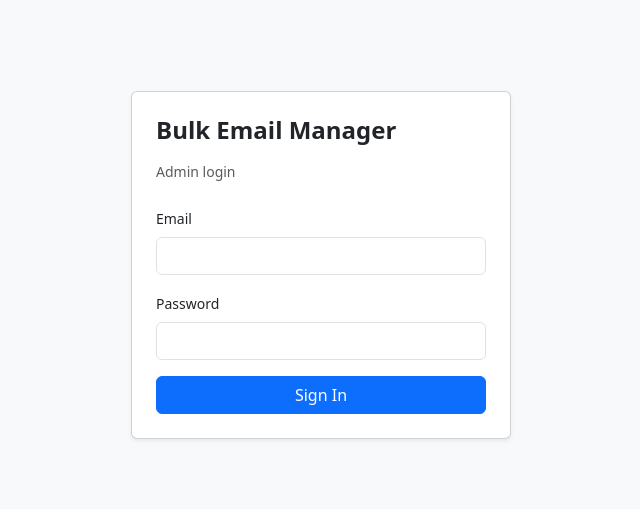
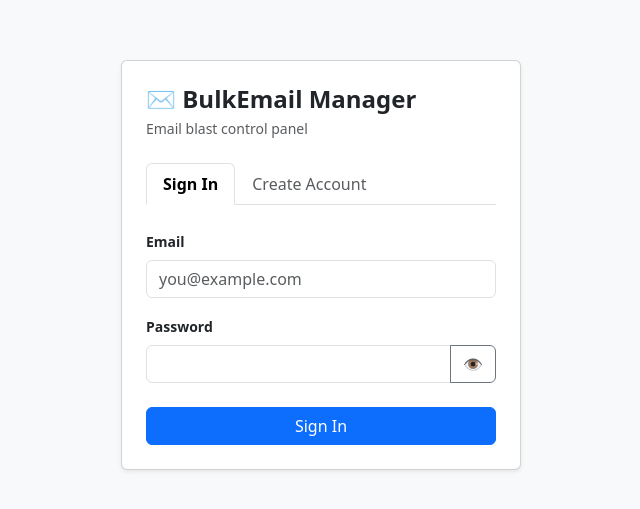
Before and after one commit to moqsoodahmed-pixel/bulk-email-app-client, a React (Vite) app: page /login in a window 1280 px wide. Shown: the part 135-644 px from the top of the page, without its empty margins (319-959 px from the left). Built offline with nearby package versions, Linux system fonts and the light colour scheme.

Commit message:
updated demo

```diff
--- a/src/pages/Login.jsx
+++ b/src/pages/Login.jsx
@@ -1,61 +1,211 @@
 import { useState } from 'react';
 import { useNavigate } from 'react-router-dom';
 import { useAuth } from '../context/AuthContext';
+import api from '../services/api';
 
 export default function Login() {
-  const [email, setEmail] = useState('');
-  const [password, setPassword] = useState('');
-  const [error, setError] = useState('');
-  const [loading, setLoading] = useState(false);
+  const [tab,       setTab]      = useState('login'); // 'login' | 'signup'
+  const [name,      setName]     = useState('');
+  const [email,     setEmail]    = useState('');
+  const [password,  setPassword] = useState('');
+  const [confirm,   setConfirm]  = useState('');
+  const [showPw,    setShowPw]   = useState(false);
+  const [error,     setError]    = useState('');
+  const [loading,   setLoading]  = useState(false);
   const { login } = useAuth();
   const navigate = useNavigate();
 
-  async function handleSubmit(e) {
+  function switchTab(t) {
+    setTab(t);
+    setError('');
+    setName(''); setEmail(''); setPassword(''); setConfirm('');
+  }
+
+  async function handleLogin(e) {
     e.preventDefault();
-    setError('');
-    setLoading(true);
+    setError(''); setLoading(true);
     try {
       await login(email, password);
       navigate('/dashboard');
     } catch (err) {
-      setError(err.response?.data?.error || 'Login failed');
-    } finally {
-      setLoading(false);
+      setError(err.response?.data?.error || 'Login failed. Check your email and password.');
+    } finally { setLoading(false); }
   }
+
+  async function handleSignup(e) {
+    e.preventDefault();
+    setError('');
+    if (!name.trim())             return setError('Please enter your name.');
+    if (password.length < 8)      return setError('Password must be at least 8 characters.');
+    if (password !== confirm)     return setError('Passwords do not match.');
+    setLoading(true);
+    try {
+      // Create user via admin API — works because any existing admin can also
+      // hit /api/auth/users, but here we use seed-admin for the very first user.
+      // For subsequent users the admin creates them from the Users page.
+      // This signup tab calls seed-admin (works only when zero users exist)
+      // or the shared /api/auth/users endpoint with an invite token if you add one.
+      // Current setup: signup only works when NO admin exists yet (first-time setup).
+      const { data } = await api.post('/auth/seed-admin', {
+        name: name.trim(),
+        email: email.trim(),
+        password,
+      });
+      // Auto-login after signup
+      localStorage.setItem('bea_token', data.token);
+      localStorage.setItem('bea_user', JSON.stringify(data.user));
+      window.location.href = '/dashboard';
+    } catch (err) {
+      const msg = err.response?.data?.error || 'Signup failed.';
+      // If seed-admin is disabled (admin exists), explain what to do
+      if (msg.includes('already exists') || msg.includes('disabled')) {
+        setError('An admin already exists. Ask your admin to create your account from the Users page.');
+      } else {
+        setError(msg);
+      }
+    } finally { setLoading(false); }
   }
 
   return (
     <div className="d-flex align-items-center justify-content-center vh-100 bg-light">
-      <div className="card shadow-sm" style={{ width: 380 }}>
+      <div className="card shadow-sm" style={{ width: 400 }}>
         <div className="card-body p-4">
-          <h4 className="mb-3 fw-bold">Bulk Email Manager</h4>
-          <p className="text-muted small mb-4">Admin login</p>
-          {error && <div className="alert alert-danger py-2 small">{error}</div>}
-          <form onSubmit={handleSubmit}>
+          <h4 className="mb-1 fw-bold">✉️ BulkEmail Manager</h4>
+          <p className="text-muted small mb-4">Email blast control panel</p>
+
+          {/* Tabs */}
+          <ul className="nav nav-tabs mb-4">
+            <li className="nav-item">
+              <button
+                className={`nav-link ${tab === 'login' ? 'active fw-semibold' : 'text-muted'}`}
+                onClick={() => switchTab('login')}
+              >
+                Sign In
+              </button>
+            </li>
+            <li className="nav-item">
+              <button
+                className={`nav-link ${tab === 'signup' ? 'active fw-semibold' : 'text-muted'}`}
+                onClick={() => switchTab('signup')}
+              >
+                Create Account
+              </button>
+            </li>
+          </ul>
+
+          {error && (
+            <div className="alert alert-danger py-2 small mb-3">{error}</div>
+          )}
+
+          {/* ── LOGIN ── */}
+          {tab === 'login' && (
+            <form onSubmit={handleLogin}>
               <div className="mb-3">
-              <label className="form-label small">Email</label>
+                <label className="form-label small fw-semibold">Email</label>
                 <input
                   type="email"
                   className="form-control"
+                  placeholder="you@example.com"
+                  value={email}
+                  onChange={(e) => setEmail(e.target.value)}
+                  required
+                />
+              </div>
+              <div className="mb-4">
+                <label className="form-label small fw-semibold">Password</label>
+                <div className="input-group">
+                  <input
+                    type={showPw ? 'text' : 'password'}
+                    className="form-control"
+                    value={password}
+                    onChange={(e) => setPassword(e.target.value)}
+                    required
+                  />
+                  <button
+                    type="button"
+                    className="btn btn-outline-secondary"
+                    onClick={() => setShowPw((v) => !v)}
+                  >
+                    {showPw ? '🙈' : '👁'}
+                  </button>
+                </div>
+              </div>
+              <button className="btn btn-primary w-100" disabled={loading}>
+                {loading
+                  ? <><span className="spinner-border spinner-border-sm me-2" />Signing in…</>
+                  : 'Sign In'}
+              </button>
+            </form>
+          )}
+
+          {/* ── SIGNUP ── */}
+          {tab === 'signup' && (
+            <form onSubmit={handleSignup}>
+              <div className="alert alert-info py-2 small mb-3">
+                <strong>First-time setup only.</strong> Once an admin exists, new users are added
+                from the <strong>Users</strong> page by an existing admin.
+              </div>
+              <div className="mb-3">
+                <label className="form-label small fw-semibold">Your Name</label>
+                <input
+                  type="text"
+                  className="form-control"
+                  placeholder="e.g. Sneha"
+                  value={name}
+                  onChange={(e) => setName(e.target.value)}
+                  required
+                />
+              </div>
+              <div className="mb-3">
+                <label className="form-label small fw-semibold">Email</label>
+                <input
+                  type="email"
+                  className="form-control"
+                  placeholder="you@example.com"
                   value={email}
                   onChange={(e) => setEmail(e.target.value)}
                   required
                 />
               </div>
               <div className="mb-3">
-              <label className="form-label small">Password</label>
+                <label className="form-label small fw-semibold">Password</label>
+                <div className="input-group">
                   <input
-                type="password"
+                    type={showPw ? 'text' : 'password'}
                     className="form-control"
+                    placeholder="Min 10 characters"
                     value={password}
                     onChange={(e) => setPassword(e.target.value)}
                     required
+                    minLength={10}
+                  />
+                  <button
+                    type="button"
+                    className="btn btn-outline-secondary"
+                    onClick={() => setShowPw((v) => !v)}
+                  >
+                    {showPw ? '🙈' : '👁'}
+                  </button>
+                </div>
+              </div>
+              <div className="mb-4">
+                <label className="form-label small fw-semibold">Confirm Password</label>
+                <input
+                  type={showPw ? 'text' : 'password'}
+                  className="form-control"
+                  placeholder="Repeat password"
+                  value={confirm}
+                  onChange={(e) => setConfirm(e.target.value)}
+                  required
                 />
               </div>
-            <button className="btn btn-primary w-100" disabled={loading}>
-              {loading ? 'Signing in…' : 'Sign In'}
+              <button className="btn btn-success w-100" disabled={loading}>
+                {loading
+                  ? <><span className="spinner-border spinner-border-sm me-2" />Creating account…</>
+                  : 'Create Account & Sign In'}
               </button>
             </form>
+          )}
         </div>
       </div>
     </div>
--- a/src/pages/Logs.jsx
+++ b/src/pages/Logs.jsx
@@ -245,7 +245,7 @@ export default function Logs() {
                   <tr>
                     <th style={{ width: 180 }}>Triggered</th>
                     <th>Campaign</th>
-                    <th>By</th>
+                    <th>Triggered by</th>
                     <th>Company</th>
                     <th className="text-end">Targeted</th>
                     <th className="text-end">Sent</th>
@@ -268,7 +268,9 @@ export default function Logs() {
                           <div className="fw-semibold small">{log.campaignName}</div>
                           <div className="text-muted" style={{ fontSize: 11 }}>{log.subject}</div>
                         </td>
-                        <td className="small">{log.triggeredBy?.userEmail || '—'}</td>
+                        <td className="small">
+                          {log.triggeredBy?.userName || log.triggeredBy?.userEmail || '—'}
+                        </td>
                         <td>
                           <span className={`badge bg-${cm.color} bg-opacity-10 text-${cm.color} border border-${cm.color} border-opacity-25`}>
                             {cm.label}
```
Lines whose indentation alone changed are shown as unchanged.
